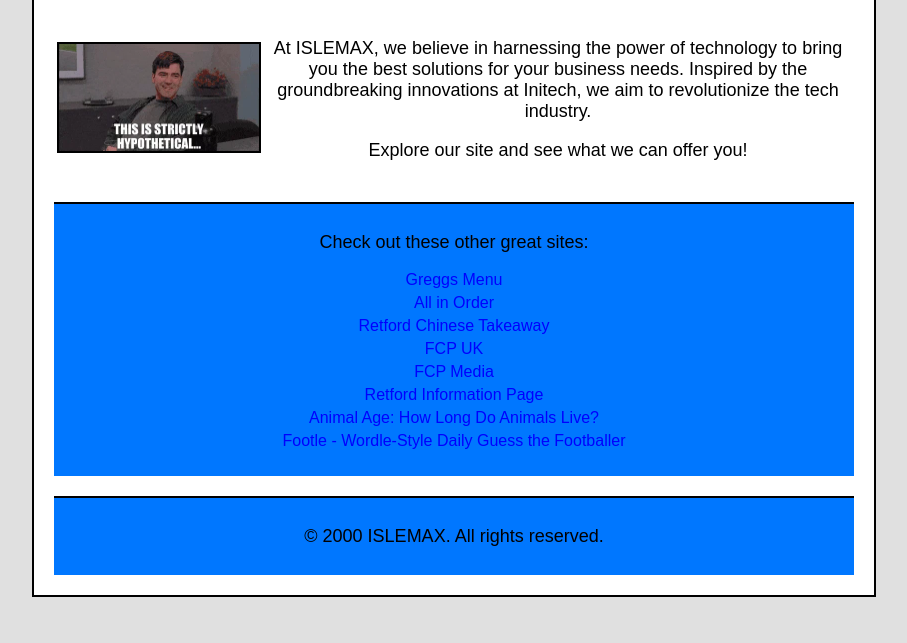
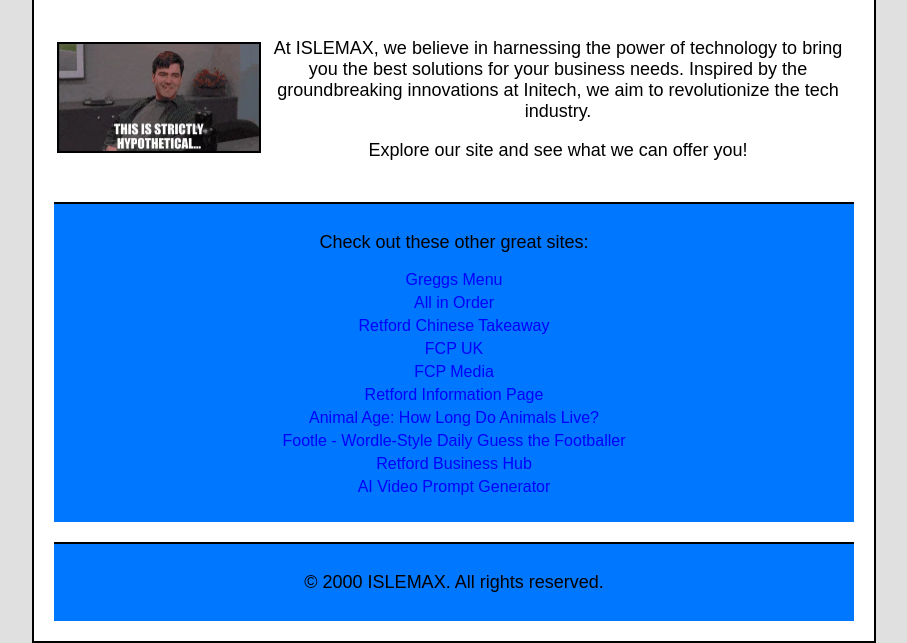
Before and after one commit to elljfb/islemax, a website: page index.html in a window 1280 px wide. Shown: the part 225-868 px from the top of the page, without its empty margins (186-1093 px from the left). Before the commit the page ends 822 px from the top, so only its background shows below. Drawn offline with Linux system fonts and the light colour scheme.

Commit message:
Update index.html

```diff
--- a/index.html
+++ b/index.html
@@ -37,6 +37,8 @@
                 <li><a href="https://retfordinformationpage.blogspot.com/">Retford Information Page</a></li>
                 <li><a href="https://animalage.info">Animal Age: How Long Do Animals Live?</a></li>
                 <li><a href="https://footle.online">Footle - Wordle-Style Daily Guess the Footballer</a></li>
+                <li><a href="https://retfordbusinesshub.co.uk">Retford Business Hub</a></li>
+                <li><a href="https://aivideoprompts.app">AI Video Prompt Generator</a></li>
 
             </ul>
         </div>
```
